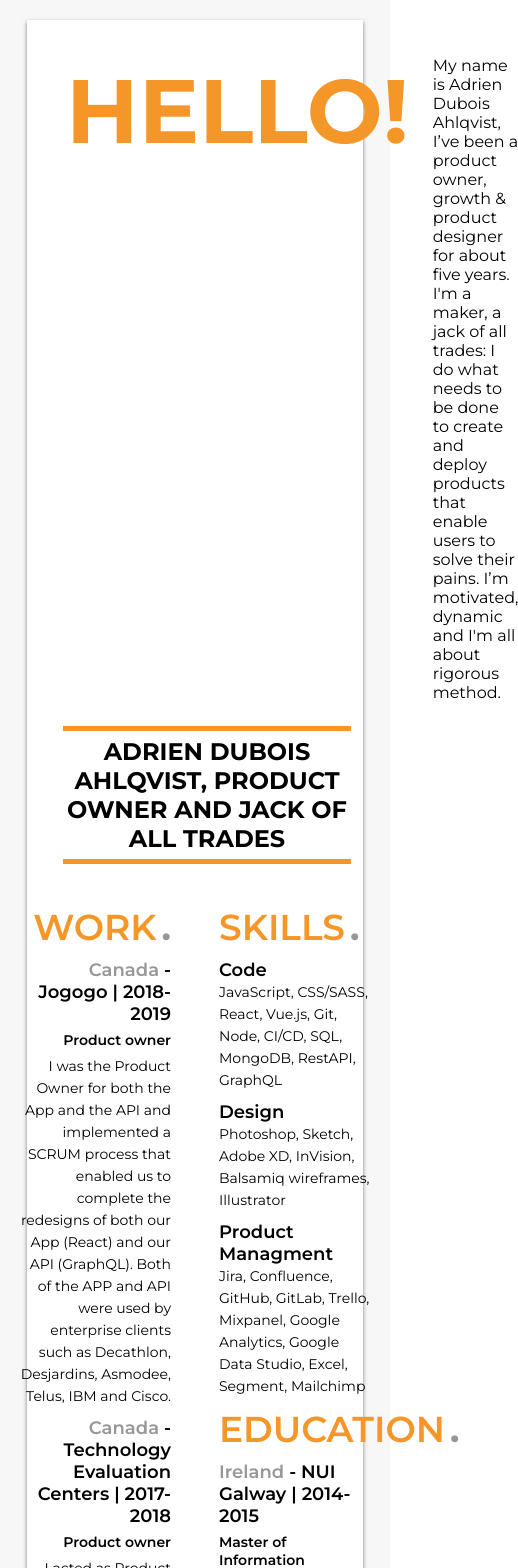
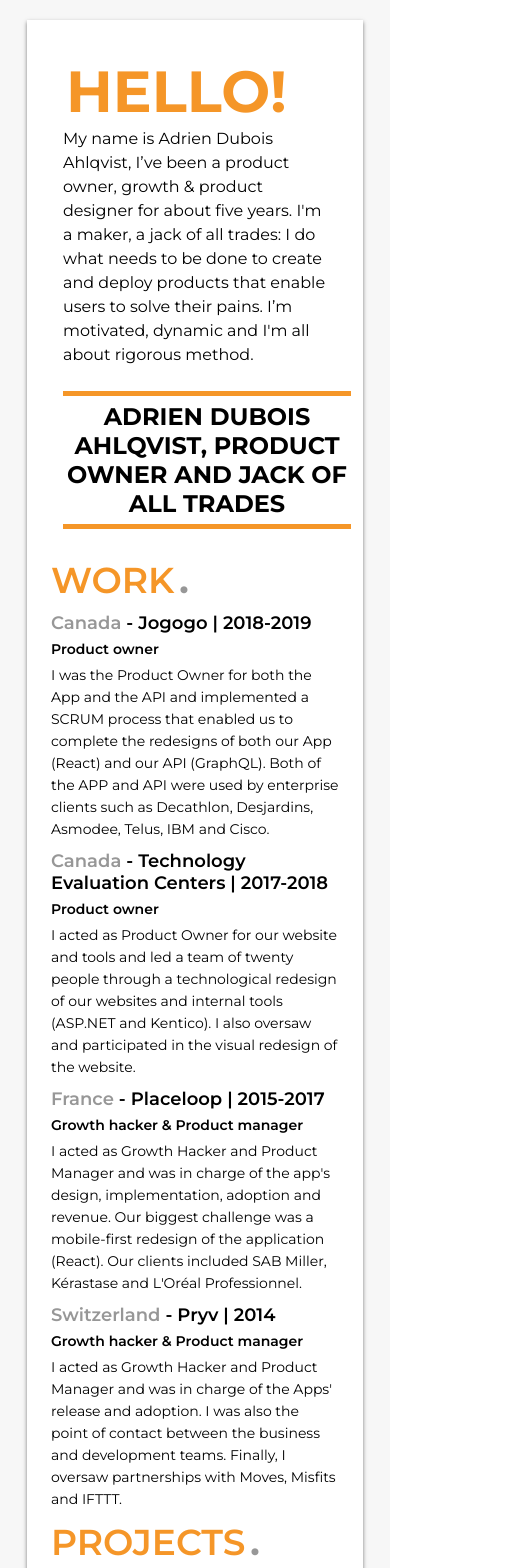
Before and after one commit to Armitage35/portfolio, a Vue app: page /#/cv in a window 390 px wide. Shown: the top 1568 px of the page, 518 px wide, since content can reach past the window. Built offline with nearby package versions, Linux system fonts and the light colour scheme.

Commit message:
Make CV responsive too

```diff
--- a/src/Views/CV/CV.scss
+++ b/src/Views/CV/CV.scss
@@ -17,13 +17,23 @@ $CVborder: solid 5px $orange;
 	padding-bottom: 0;
 }
 
-.header__veryTop{
+.header__veryTop {
+	@media screen and (max-width: $mobileWidth) {
+		flex-wrap: wrap;
+	}
+
 	display: flex;
 	margin: 24px;
 	justify-content: space-between;
 }
 
 .header__hi {
+	@media screen and (max-width: $mobileWidth) {
+		font-size: 58px;
+		margin-right: 0;
+		text-align: center;
+	}
+
 	margin: 0px 3px;
 	color: $orange;
 	font-weight: $bold;
@@ -33,6 +43,10 @@ $CVborder: solid 5px $orange;
 }
 
 .header__speech {
+	@media screen and (max-width: $mobileWidth) {
+		line-height: 24px;
+	}
+
 	margin: auto;
 }
 
@@ -48,21 +62,38 @@ $CVborder: solid 5px $orange;
 }
 
 .cv__content {
+	@media screen and (max-width: $mobileWidth) {
+		flex-wrap: wrap;
+	}
+
 	display: flex;
 	margin-top: 12px;
 	justify-content: center;
 }
 
 .cv__left, .cv__right {
+	@media screen and (max-width: $mobileWidth) {
+		width: auto;
+		padding: 12px;
+	}
+
 	width: 50%;
 	padding: 24px;
 }
 
 .cv__left {
+	@media screen and (max-width: $mobileWidth) {
+		text-align: left;
+	}
+
 	text-align: right;
 }
 
 .cv__centerSeparator {
+	@media screen and (max-width: $mobileWidth) {
+		display: none;
+	}
+
 	width: 2px;
 	margin: 2% 0;
 	background-color: $orange;
@@ -73,6 +104,10 @@ $CVborder: solid 5px $orange;
 }
 
 .cv__footer {
+	@media screen and (max-width: $mobileWidth) {
+		margin: 10px 0;
+	}
+
 	margin: 10px 40px;
 	color: $white;
 	background-color: $orange;
--- a/src/Views/Portfolio/Home/Home.scss
+++ b/src/Views/Portfolio/Home/Home.scss
@@ -21,7 +21,7 @@
 
 	display: flex;
 	height: 100vh;
-	padding: 0 50px 0 0;
+	// padding: 0 50px 0 0;
 	align-items: center;
 	justify-content: center;
 }
```
